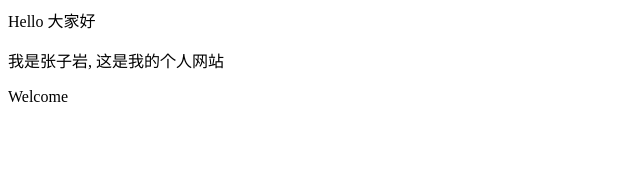
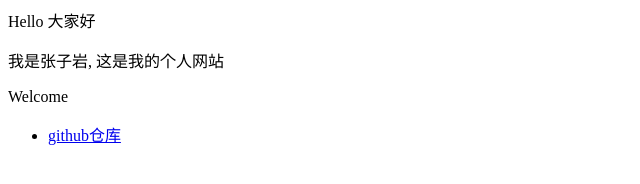
Before and after one commit to ziyan-zhang/zhangziyan.github.io, a plain HTML site: page index.html in a window 1280 px wide. Shown: the whole page, without its empty margins (0-640 px from the left). Drawn offline with Linux system fonts and the light colour scheme.

Commit message:
Update index.html

```diff
--- a/index.html
+++ b/index.html
@@ -1,3 +1,6 @@
 <p>Hello 大家好</p>
 <p>我是张子岩, 这是我的个人网站</p>
 <p>Welcome</p>
+<ul>
+  <li> <a href="https://github.com/ziyan-zhang">github仓库</a> </li>
+</ul>
```
